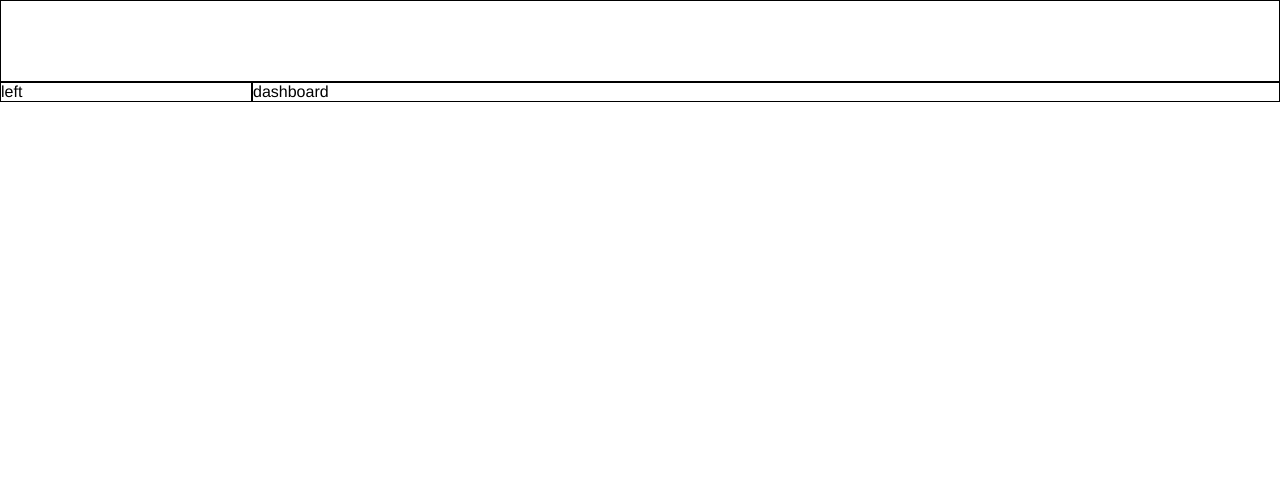
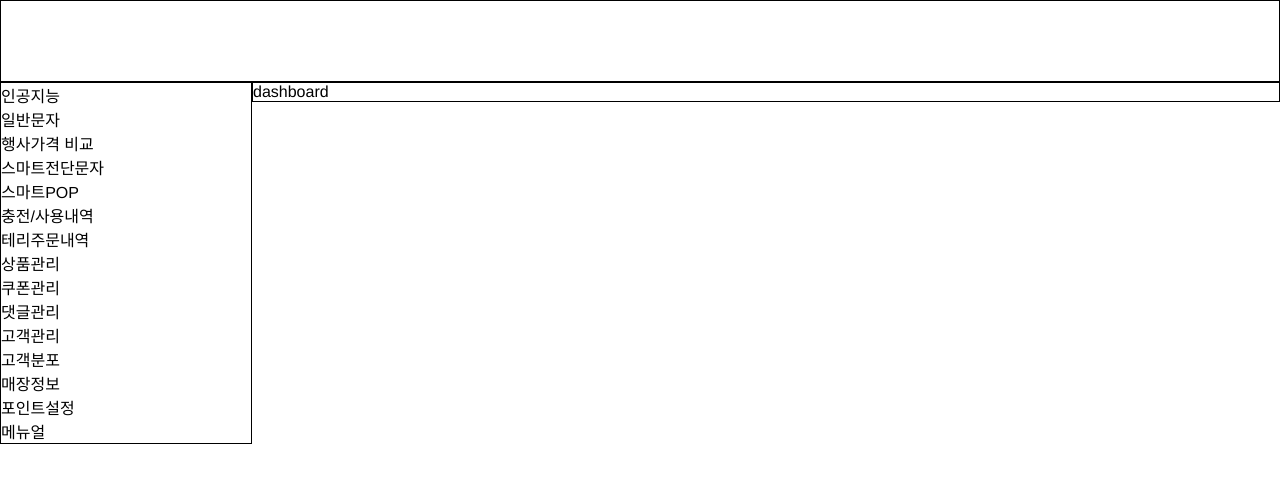
Before and after one commit to web-d-jun/new-vue, a Vue app: page /default/dashboard in a window 1280 px wide. Shown: the top 482 px of the page. Built offline with nearby package versions, Linux system fonts and the light colour scheme.

Commit message:
Update left.vue

```diff
--- a/src/layout/default/left.vue
+++ b/src/layout/default/left.vue
@@ -1,13 +1,23 @@
 <template>
-  <div id="leftContainer">left</div>
+  <div id="leftContainer">
+    <div v-for="item in menuList" :key="item.name">{{item.name}}</div>
+  </div>
 </template>
 <script lang="ts">
-import { defineComponent } from "vue";
+import { defineComponent, readonly, onMounted } from "vue";
 import Menu from "@/menu.ts";
 export default defineComponent({
   name: "leftContainer",
   setup() {
-    console.log(Menu)
+    const menuList = readonly<object>(Menu);
+    console.log(Menu);
+    onMounted(() => {
+      console.log('?')
+    });
+
+    return {
+      menuList
+    };
   }
 });
 </script>
@@ -17,4 +27,6 @@ export default defineComponent({
   border: 1px solid;
   flex: none;
 }
+@media all and (max-width: 1024px) {
+}
 </style>
```
